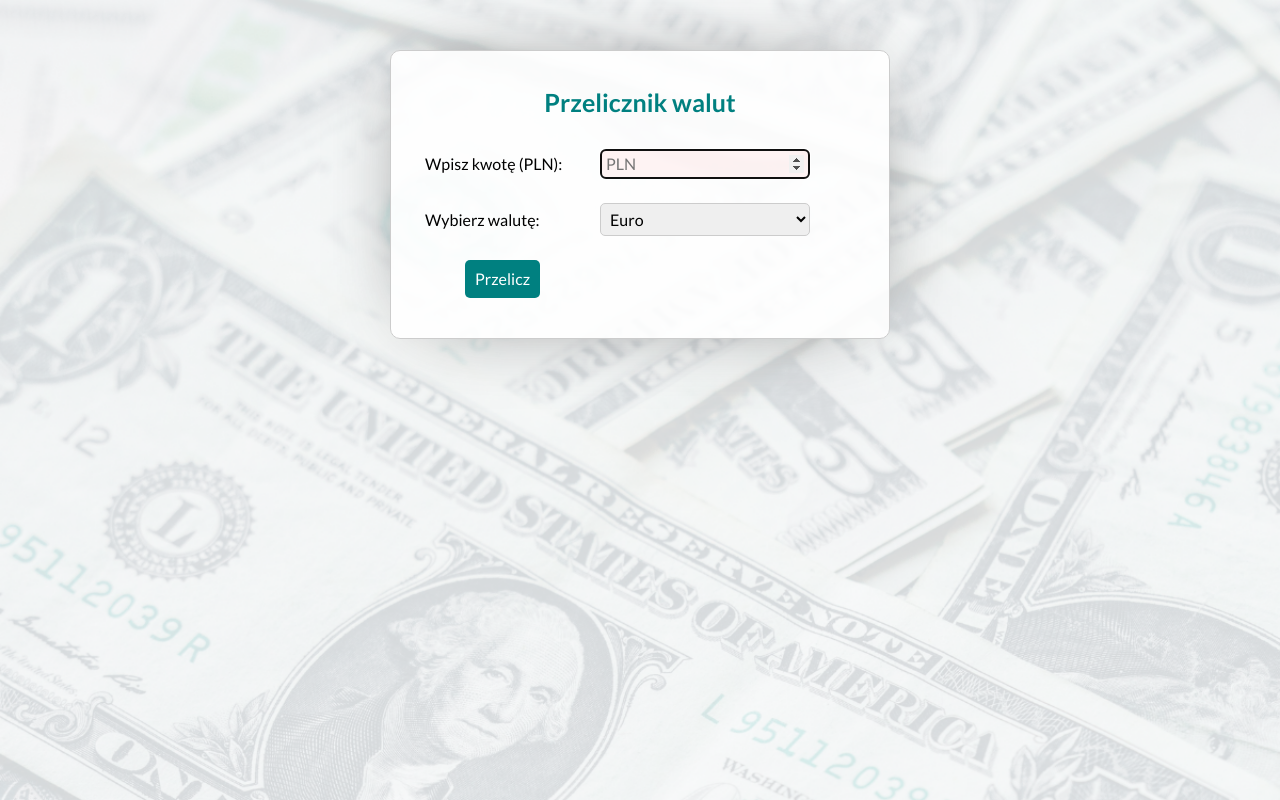
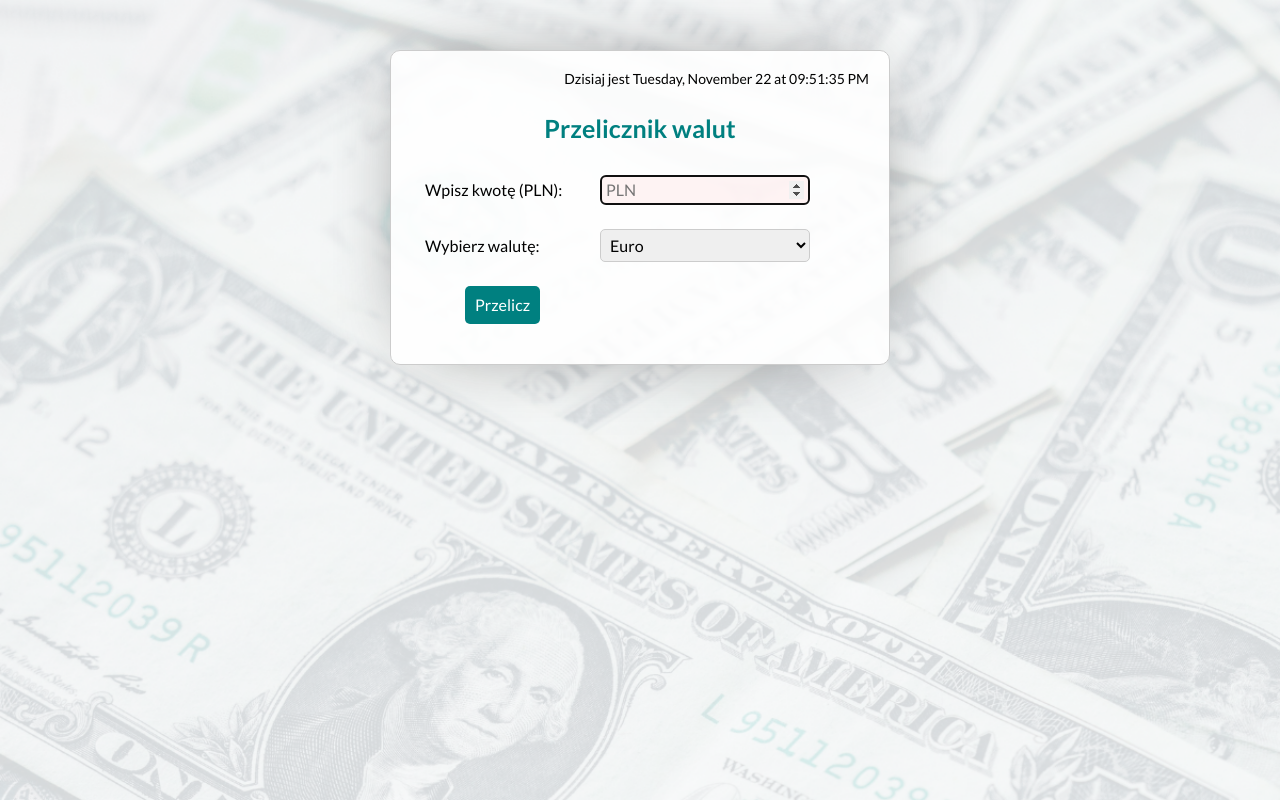
Before and after one commit to konradkapica/currency-converter-react-2, a React (Create React App) app: page / in a window 1280 px wide. Built offline with nearby package versions, Linux system fonts and the light colour scheme.

Commit message:
Date component added to Header

```diff
--- a/src/App.js
+++ b/src/App.js
@@ -1,6 +1,6 @@
 import Container from "./Container";
 import Form from "./Form";
-import {Result} from "./Result"
+import { Result } from "./Result"
 import Header from "./Header";
 import { useState } from "react";
 import { currencies } from "./currencies";
--- /dev/null
+++ b/src/Header/Date/index.js
@@ -0,0 +1,33 @@
+import { useState, useEffect } from "react";
+import "./style.css";
+
+const Date = () => {
+    const [myDate, setMyDate] = useState(new window.Date());
+
+    const formatDate = (date) => date.toLocaleDateString(undefined, {
+        weekday: "long",
+        hour: "2-digit",
+        minute: "2-digit",
+        second: "2-digit",
+        day: "numeric",
+        month: "long",
+    });
+
+    useEffect(() => {
+        const IntervalId = setInterval(() => {
+            setMyDate(myDate => new window.Date())
+        }, 1000);
+
+        return () => {
+            clearInterval(IntervalId);
+        };
+    }, []);
+
+    return (
+        <p className="date">
+            Dzisiaj jest {formatDate(myDate)}
+        </p>
+    );
+};
+
+export default Date;
--- /dev/null
+++ b/src/Header/Date/style.css
@@ -0,0 +1,5 @@
+.date {
+    font-size: 14px;
+    text-align: right;
+    margin: 0;
+}
--- a/src/Header/index.js
+++ b/src/Header/index.js
@@ -1,9 +1,14 @@
-import "./style.css"
+import "./style.css";
+import Date from "./Date";
 
 const Header = ({ title }) => (
-    <h1 className="header">
-        {title}
-    </h1>
+    <>
+        <Date />
+        <h1 className="header">
+            {title}
+        </h1>
+    </>
+
 );
 
 export default Header;
```
